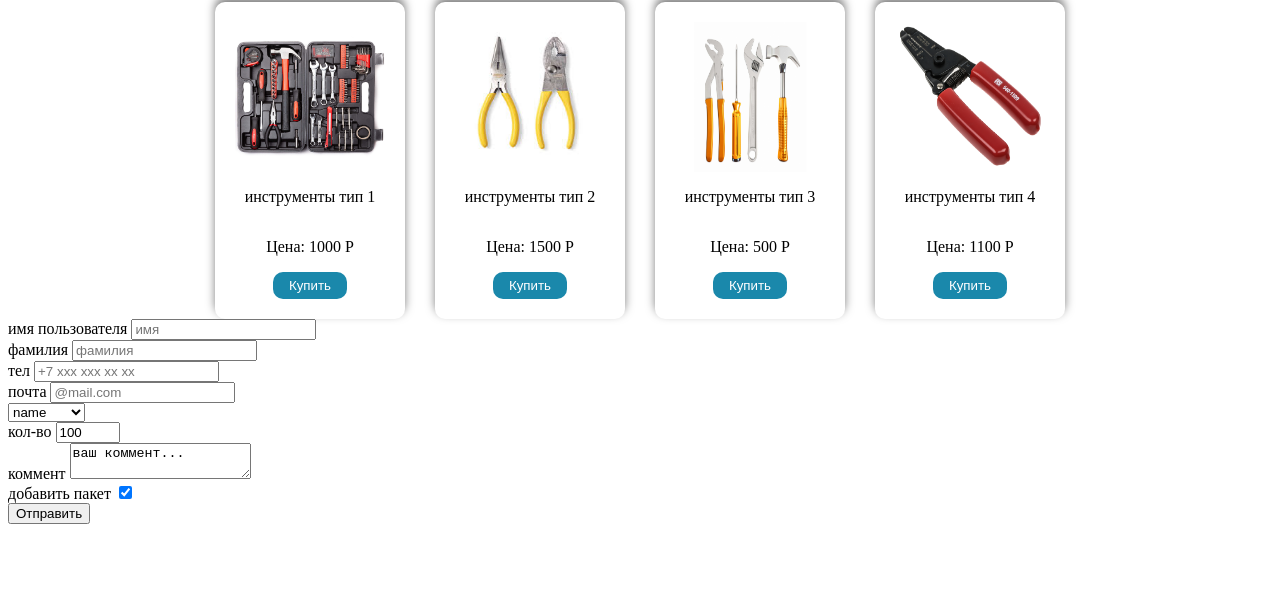
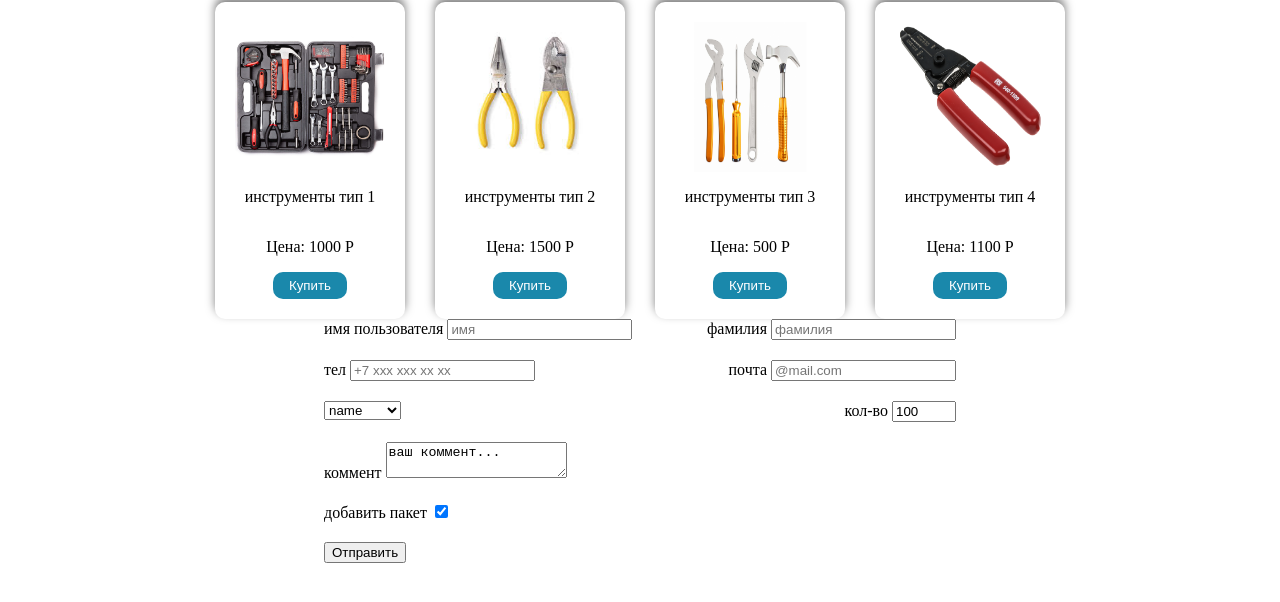
Before and after one commit to RomanOgurtsov/tools, a plain HTML site: page index.html in a window 1280 px wide. Shown: the part 106-708 px from the top of the page. Drawn offline with Linux system fonts and the light colour scheme.

Commit message:
Update style.css

```diff
--- a/style.css
+++ b/style.css
@@ -43,3 +43,31 @@
     color: #1A88AB;
     border: 1px solid #1A88AB;
 }
+
+.user-form {
+    display: flex; /* выравнивание внутри контейнераа по осям*/
+    flex-direction: column; /* выравние флекса по слобцу по Y*/
+    gap: 20px; /* расстояние между элементами flex*/
+    width: 50%; /* ширина блока = 50 процентов экрана */
+    margin: 0 auto; /* выравнивание по центру */
+}
+
+.user-form_group {
+    display: flex;
+    gap: 10px;
+    width: 100%;
+justify-content: space-between; /* выравнивание по оси к краям *
+}
+
+
+
+@media(max-width:768px) {
+    .page-header .menu {
+        display: none;
+    }
+
+    .catalog {
+        flex-wrap: wrap;
+    }
+}
+  /* media всегда в конце */
```
